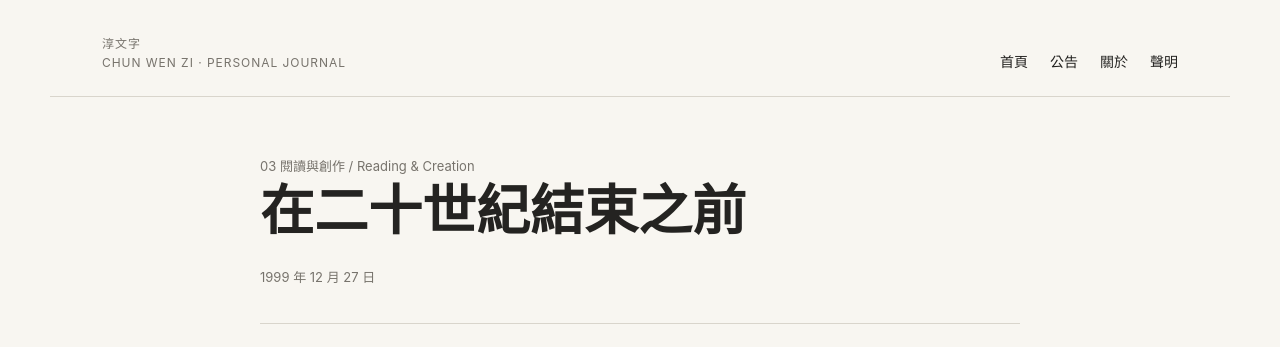
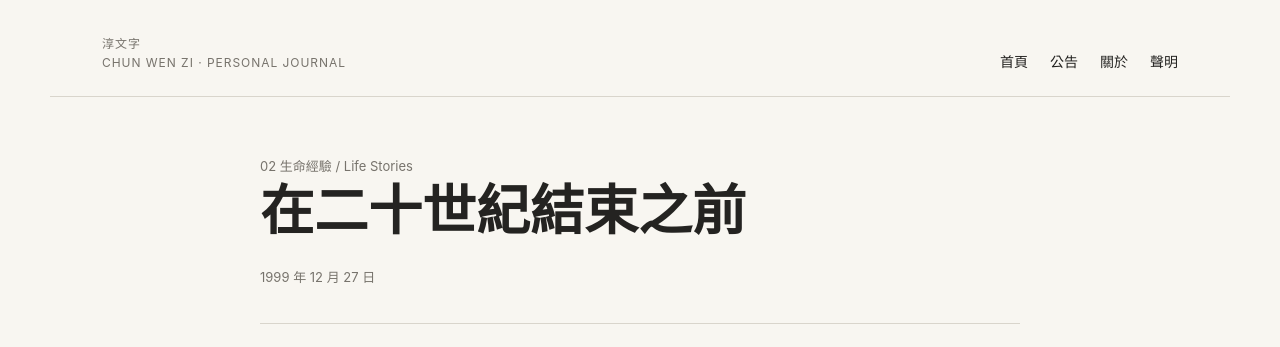
Before and after one commit to maochunweitw/maochunweitw.github.io, a Jekyll site: the page built from _posts/1999-12-27-twentycentry.md, in a window 1280 px wide. Shown: the top 347 px of the page. Built offline with Jekyll 4.4.1, drawn with Linux system fonts in a browser that asks for light colours.

Commit message:
Update 1999-12-27-twentycentry.md

```diff
--- a/_posts/1999-12-27-twentycentry.md
+++ b/_posts/1999-12-27-twentycentry.md
@@ -2,7 +2,7 @@
 layout: post
 title: "在二十世紀結束之前"
 date: 1999-12-27 22:40:00 +0800
-category: "03 閱讀與創作 / Reading & Creation"
+category: "02 生命經驗 / Life Stories"
 ---
 現在網路上眾說紛紜，說是在2000年的1月1日將會天降災難，也就是世界末日來臨的時刻。如果末日真的來臨，那此刻23歲的自己，是否已經完成哪些該去做到的事？又有哪些還沒完成呢?
 
```
